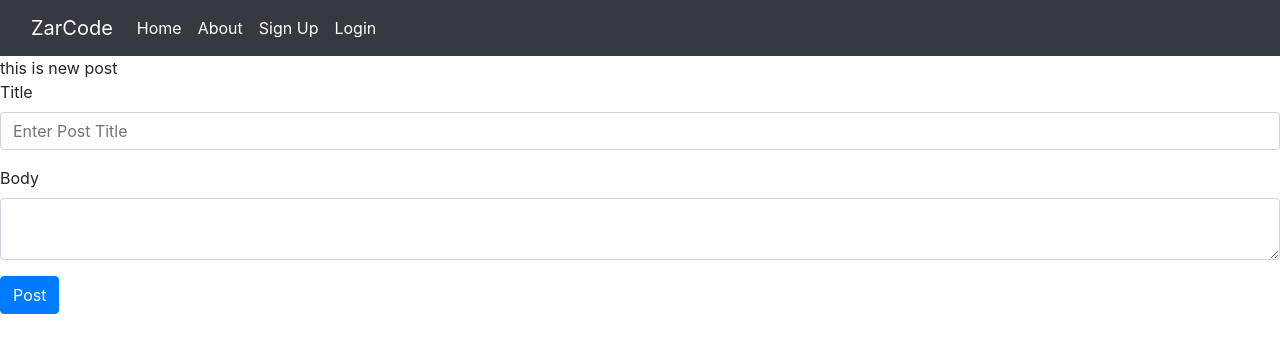
After one commit to kasif-zisan/InterviewPrepApp, a Django app: page /newpost/ in a window 1280 px wide. The commit adds this page. Shown: the top 353 px of the page. Run offline with Django 4.2, Linux system fonts and the light colour scheme; some libraries are stand-ins or nearby versions.

Commit message:
cant find user when trying to make new post. posts show up at home.

```diff
--- a/user/AES.py
+++ b/user/AES.py
@@ -5,9 +5,9 @@ from base64 import b64encode, b64decode
 
 
 class AESCipher(object):
-    def __init__(self, key):
+    def __init__(self):
         self.block_size = AES.block_size
-        self.key = hashlib.sha256(key.encode()).digest()
+        self.key = hashlib.sha256("_ZARCODE_".encode()).digest()
 
 
     def encrypt(self, plain_text):
--- a/user/models.py
+++ b/user/models.py
@@ -16,7 +16,7 @@ class Post(models.Model):
         settings.AUTH_USER_MODEL, on_delete=models.CASCADE
     )
     tag = models.ManyToManyField(
-        Tag, related_name = 'post'
+        Tag, related_name = 'post', blank=True
     )
 
 
--- a/user/templates/user/about.html
+++ b/user/templates/user/about.html
@@ -1,4 +1,5 @@
 {% extends 'user/base.html' %}
+{% block title %}About{% endblock %}
 {% block content %}
 
 <p>This page will be a nod to the devs</p>
--- a/user/templates/user/base.html
+++ b/user/templates/user/base.html
@@ -15,13 +15,13 @@
       crossorigin="anonymous"
     />
 
-    <title>{% block title %}Home{% endblock %}</title>
+    <title>{% block title %}{% endblock %}</title>
 </head>
 <body>
 
   <nav class="navbar navbar-dark navbar-expand-lg bg-dark">
     <div class="container-fluid">
-      <a class="navbar-brand" href="#">ZarCode</a>
+      <a class="navbar-brand" href="\">ZarCode</a>
       <button class="navbar-toggler" type="button" data-bs-toggle="collapse" data-bs-target="#navbarNav" aria-controls="navbarNav" aria-expanded="false" aria-label="Toggle navigation">
         <span class="navbar-toggler-icon"></span>
       </button>
--- /dev/null
+++ b/user/templates/user/newpost.html
@@ -0,0 +1,31 @@
+{% extends 'user/base.html' %}
+{% block title %}Post{% endblock %}
+{% block content %}
+
+this is new post
+
+<form method="POST">
+    {% csrf_token %}
+    <div class="form-group" >
+        <label for="title">Title</label>
+        <input
+            type="text"
+            class="form-control"
+            id="title"
+            name="title"
+            placeholder="Enter Post Title"
+            />
+    </div>
+    <div class="form-group">
+        <label for="Body">Body</label>
+        <textarea
+            name="body"
+            id="body"
+            class="form-control">
+        </textarea>
+    </div>
+    <button type="submit" class="btn btn-primary">Post</button>
+</form>
+
+
+{% endblock %}
--- a/user/templates/user/signUp.html
+++ b/user/templates/user/signUp.html
@@ -1,5 +1,5 @@
 {% extends "user/base.html" %}
-{% block title %}Login{% endblock %}
+{% block title %}Sign Up{% endblock %}
 {% block content%}
 
     <h1 class="display-4 col-auto text-center">Sign Up</h1>
--- a/user/urls.py
+++ b/user/urls.py
@@ -8,4 +8,5 @@ urlpatterns = [
     path('login/', views.logIn, name='login'),
     path('profile/', views.profile, name='profile'),
     path('about/', views.about, name='about'),
+    path('newpost/', views.new_post, name='new-post')
 ]
--- a/user/views.py
+++ b/user/views.py
@@ -3,11 +3,13 @@ from django.contrib.auth.forms import UserCreationForm, AuthenticationForm
 from django.contrib.auth.models import User
 from django.db import IntegrityError
 from django.contrib.auth import login,logout, authenticate
+from user.models import Tag, Post, Comments
 from .forms import SignUpForm, LoginForm
 
 
 def home(request):
-    return render(request, 'user/home.html')
+    posts_all = Post.objects.all()
+    return render(request, 'user/home.html', {'posts_all':posts_all})
 
 
 def signUp(request):
@@ -50,3 +52,14 @@ def profile(request):
 
 def about(request):
     return render(request, 'user/about.html')
+
+
+def new_post(request):
+    if request.method == "POST":
+        post = Post()
+        post.title = request.POST["title"]
+        post.text = request.POST["body"]
+        post.bump = 0
+        #post.save()
+        #post.objects.create()
+    return render(request, 'user/newpost.html')
```
Also changed, not shown: user/templates/user/home.html (+9 -3 lines), user/templates/user/profile.html (+21 -0 lines), db.sqlite3, user/migrations/0003_alter_post_tag.py (added).
